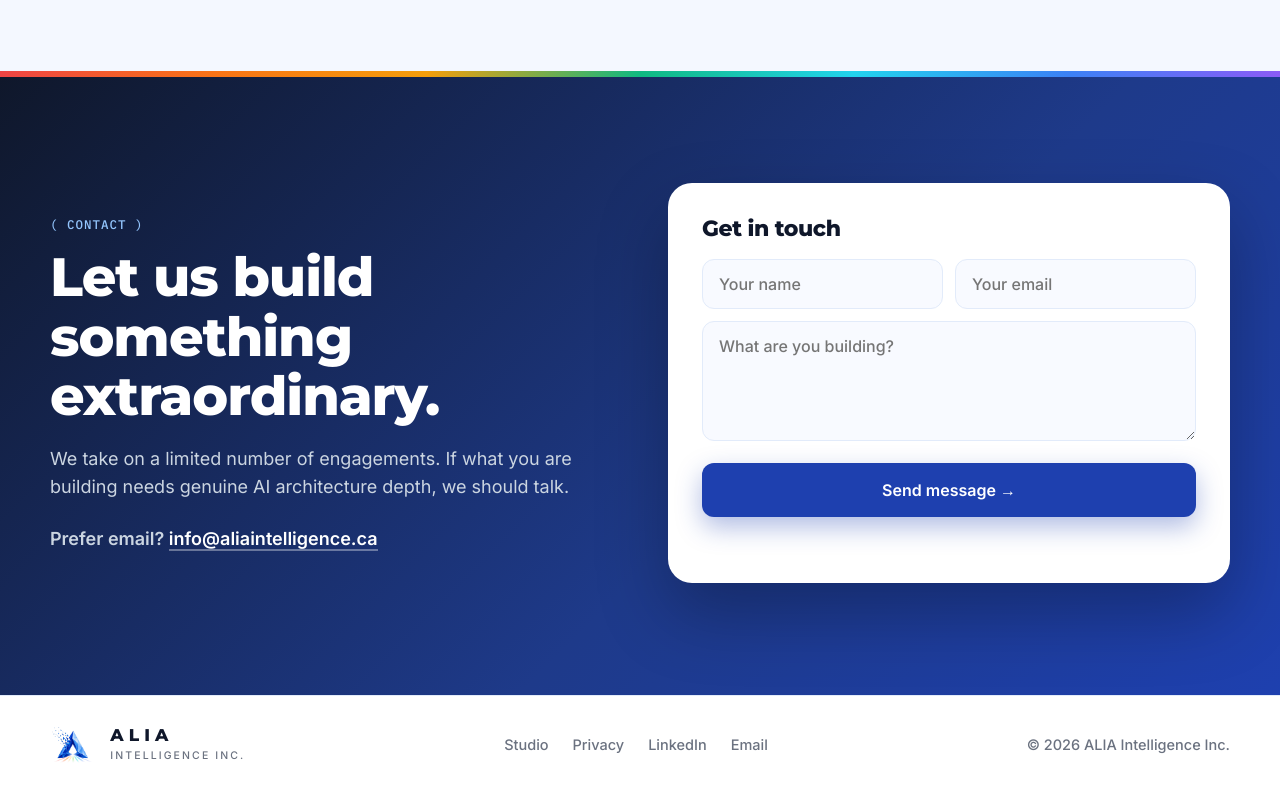
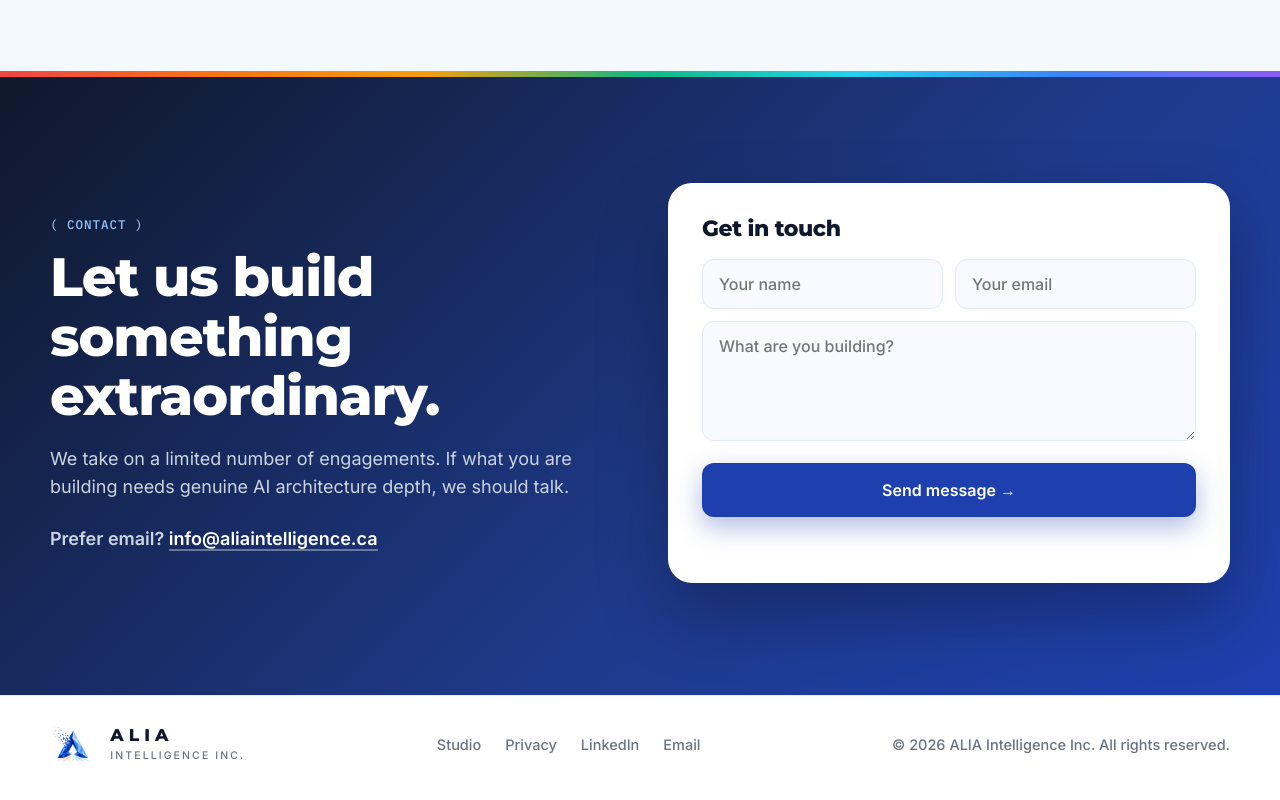
Before and after one commit to CryptVirgin/aliaintelligence.ca, a plain HTML site: page index.html in a window 1280 px wide. Shown: the part 9015-9815 px from the top of the page. Drawn offline with Linux system fonts and the light colour scheme.

Commit message:
Add All rights reserved to both footers; ask AI training crawlers not to collect the site
Designed by Sultan Shahabuddin and developed by Claude

```diff
--- a/index.html
+++ b/index.html
@@ -391,7 +391,7 @@ footer .brand b{color:var(--navy)}footer .brand span{color:var(--charcoal)}
 <footer data-tone="light" data-code="A/09 &middot; The end"><div class="wrap">
   <a class="brand" href="#top"><img src="assets/alia-mark-sm.png" alt="" width="46" height="38" /><div><b style="font-size:17px">ALIA</b><span>Intelligence Inc.</span></div></a>
   <div class="fl"><a href="studio/">Studio</a><a href="privacy.html">Privacy</a><a href="https://www.linkedin.com/company/aliaintelligence/" target="_blank" rel="noopener">LinkedIn</a><a href="mailto:info@aliaintelligence.ca">Email</a></div>
-  <span>&copy; <span id="yr">2026</span> ALIA Intelligence Inc.</span>
+  <span>&copy; <span id="yr">2026</span> ALIA Intelligence Inc. All rights reserved.</span>
 </div></footer>
 
 <script>
```
Also changed, not shown: studio/index.html (+1 -1 lines), robots.txt.
